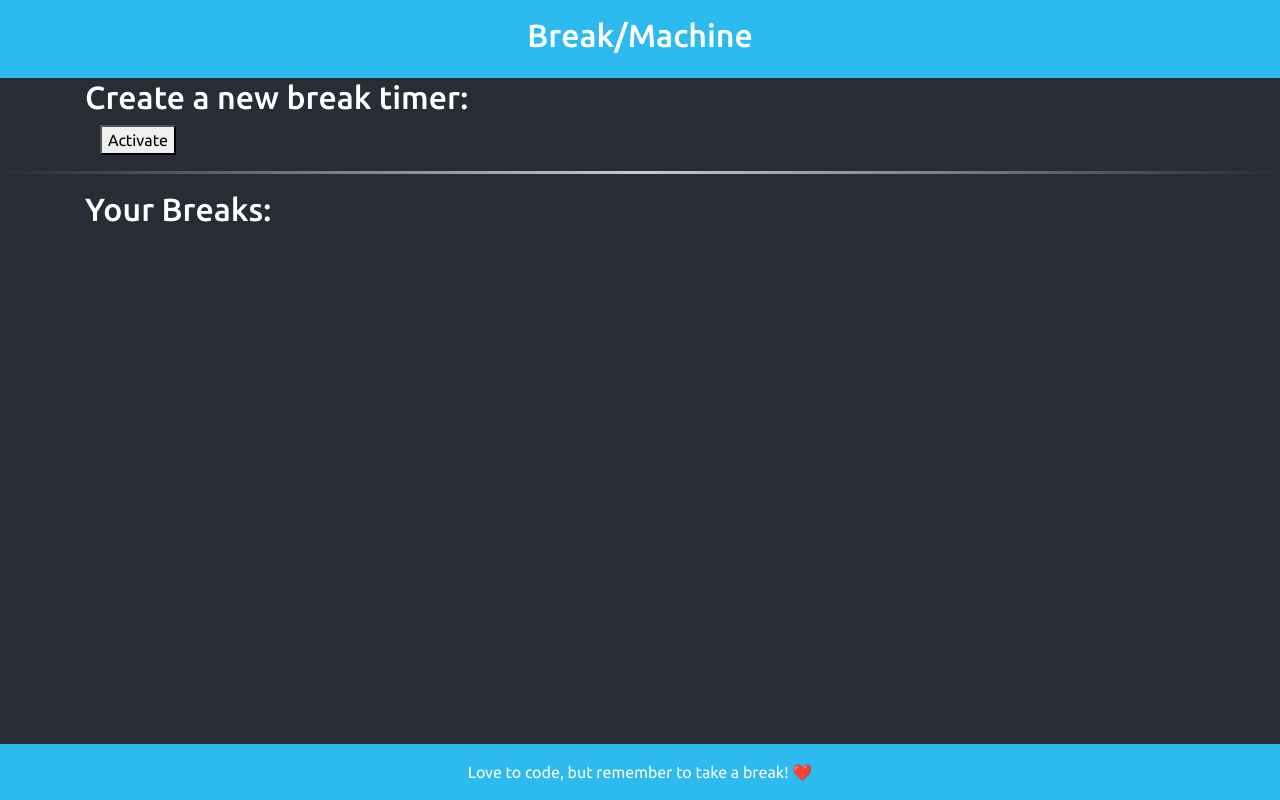
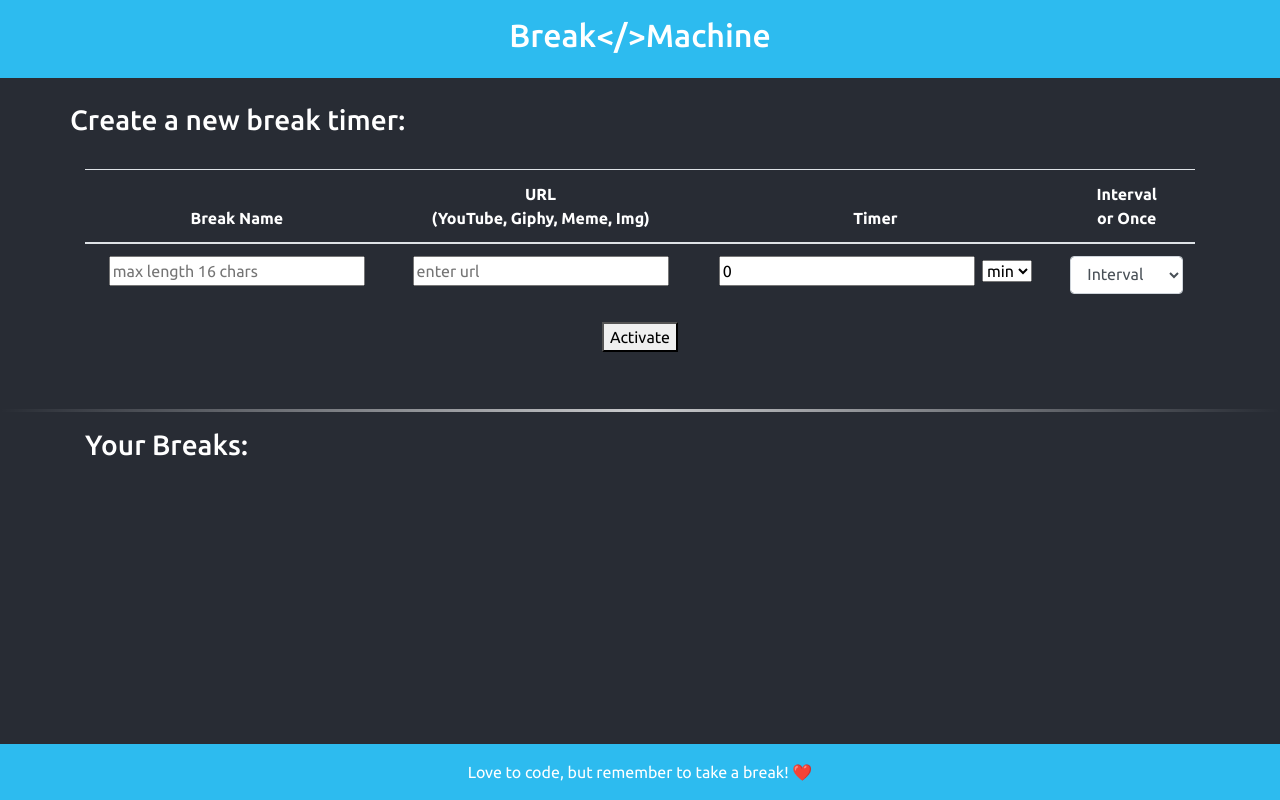
Before and after one commit to Ms-Alex/break-machine, a React (Create React App) app: page / in a window 1280 px wide. Built offline with nearby package versions, Linux system fonts and the light colour scheme.

Commit message:
finished add new break form

```diff
--- a/src/App.css
+++ b/src/App.css
@@ -28,7 +28,15 @@ body {
 }
 
 hr {
-  border : 0;
+  border: 0;
   height: 3px;
   background-image: linear-gradient(to right, rgba(255, 255, 255, 0), rgba(255, 255, 255, 0.75), rgba(255, 255, 255, 0));
 }
+
+.new-break {
+  padding: 25px 0;
+}
+
+.break-form {
+  text-align: center;
+}
--- a/src/App.js
+++ b/src/App.js
@@ -12,7 +12,7 @@ class App extends Component {
 
   render() {
     return (
-      <div className="App">
+      <div className="conainer">
         <Header />
 
         <NewBreak />
--- a/src/components/Header.js
+++ b/src/components/Header.js
@@ -3,7 +3,7 @@ import React from 'react';
 const Header = () => {
     return (
         <div className="header">
-            <h2>Break/Machine</h2>
+            <h2>Break{'</>'}Machine</h2>
         </div>
     );
 }
--- a/src/components/NewBreak.js
+++ b/src/components/NewBreak.js
@@ -4,7 +4,8 @@ import BreakForm from '../containers/BreakForm';
 const NewBreak = () => {
     return (
         <div className="container new-break">
-            <h2>Create a new break timer:</h2>
+            <h3>Create a new break timer:</h3>
+            <br />
             <BreakForm />
         </div>
     );
--- a/src/components/YourBreaks.js
+++ b/src/components/YourBreaks.js
@@ -3,7 +3,7 @@ import React from 'react';
 const YourBreaks = () => {
     return (
         <div className="container your-breaks">
-            <h2>Your Breaks:</h2>
+            <h3>Your Breaks:</h3>
 
         </div>
     );
--- a/src/containers/BreakForm.js
+++ b/src/containers/BreakForm.js
@@ -2,20 +2,93 @@ import React, { Component } from 'react';
 
 class BreakForm extends Component {
     state = {
+        name: '',
+        url: '',
+        timer: 0,
+        minOrSec: '',
+        timerMilli: 0,
+        timerType: ''
+    }
 
+    onChange = (e) => {
+        this.setState({
+            [e.target.name]: e.target.value
+        })
+    }
+
+    onSubmit = (e) => {
+        e.preventDefault();
+        this.changeToMilliSec();
+        // console.log(this.state);
+        this.setState({
+            name: '',
+            url: '',
+            timer: 0,
+            minOrSec: '',
+            timerMilli: 0,
+            timerType: ''
+        });
+    }
+
+    changeToMilliSec = () => {
+        let timeInMilli;
+        if(this.state.minOrSec === 'min'){
+            timeInMilli = 1000 * 60 * this.state.timer;
+        } else {
+            timeInMilli = 1000 * this.state.timer;
+        }
+        this.setState({
+            timerMilli: timeInMilli
+        }, () => console.log(this.state));
     }
 
     render() {
         return (
             <div className="container break-form">
-                <form className="">
+                <form className="form-group" onSubmit={this.onSubmit}>
 
-                    <table>
+                    <table className="table">
+                        <thead>
+                            <tr>
+                                <th>Break Name</th>
+                                <th>URL<br />(YouTube, Giphy, Meme, Img)</th>
+                                <th>Timer</th>
+                                <th>Interval<br />or Once</th>
+                            </tr>
 
+                        </thead>
+                        <tbody>
+                            <tr>
+                                <td>
+                                    <input type="text" placeholder="max length 16 chars" maxLength="16" required name="name" value={this.state.name} onChange={(e) => this.onChange(e)} />
+                                </td>
+                                <td>
+                                    <input type="text" placeholder="enter url" required name="url" value={this.state.url} onChange={(e) => this.onChange(e)} />
+                                </td>
+                                <td>
+                                    <input placeholder="time" type="number" min="1" required name="timer" value={this.state.timer} onChange={(e) => this.onChange(e)} /> &nbsp;
+                                    <select name="minOrSec" value={this.state.minOrSec} onChange={(e) => this.onChange(e)}>
+                                        <option value="min">min</option>
+                                        <option value="sec">sec</option>
+                                    </select>
+                                </td>
+                                <td>
+                                    <select className="form-control" required name="timerType" value={this.state.timerType} onChange={(e) => this.onChange(e)}>
+                                        <option value="interval">
+                                            Interval
+                                        </option>
+                                        <option className="once">
+                                            Once
+                                        </option>
+
+                                    </select>
+                                </td>
+                            </tr>
+
+                        </tbody>
                     </table>
 
-                    <button>Activate</button>
-
+                    <button className="submit-break">Activate</button>
                 </form>
 
             </div>
```
